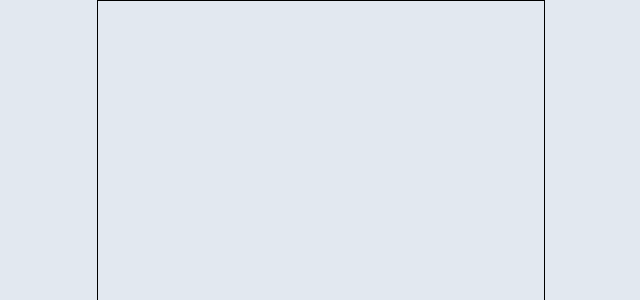
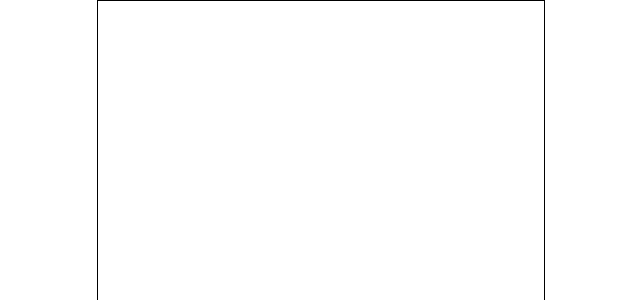
Before and after one commit to dev-nischay/design-hub, a React (Vite) app in the folder landing-pages/bookmark-landing/: page / in a window 1280 px wide. Shown: the top 300 px of the page, without its empty margins (319-959 px from the left). Built offline with nearby package versions, Linux system fonts and the light colour scheme.

Commit message:
added button and container

```diff
--- /dev/null
+++ b/landing-pages/bookmark-landing/src/components/Button.jsx
@@ -0,0 +1,9 @@
+export const Button = ({ text, className = "" }) => {
+  return (
+    <button
+      className={` text-white p-4 border-2 border-btnPrimary  font-semibold bg-btnPrimary text-sm rounded  shadow-md hover:text-btnPrimary hover:bg-white ${className}`}
+    >
+      {text}
+    </button>
+  );
+};
--- a/landing-pages/bookmark-landing/src/components/Container.jsx
+++ b/landing-pages/bookmark-landing/src/components/Container.jsx
@@ -1,7 +1,7 @@
 export const Container = ({ children }) => {
   return (
-    <div className="bg-slate-200 min-h-screen w-full">
-      <div className="max-w-md flex justify-center mx-auto border border-black  h-screen p-2">
+    <div className="bg-white min-h-screen w-full">
+      <div className="max-w-md  min-h-screen mx-auto border border-black   p-2 font-[rubik]">
         {children}
       </div>
     </div>
```
